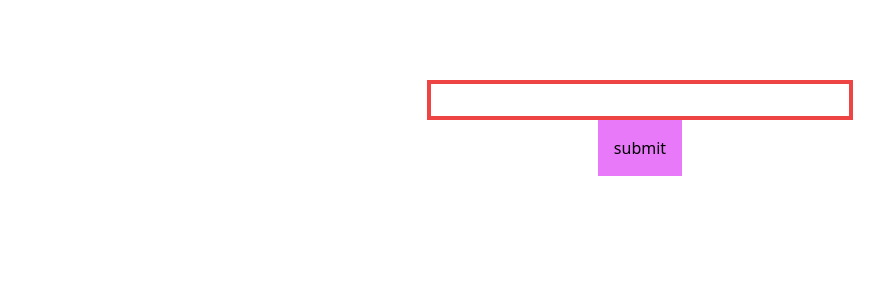
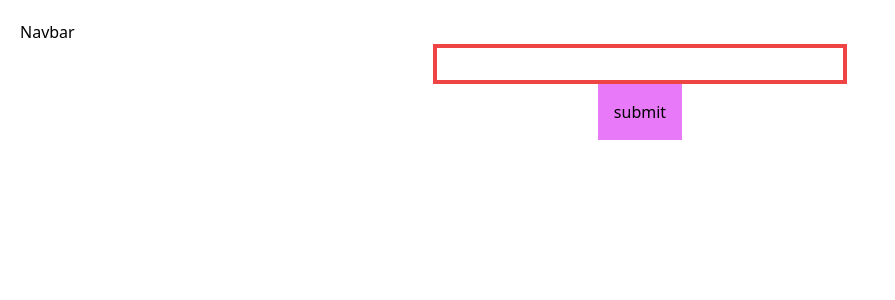
Before and after one commit to JaacielBriseo/dictionary-web-app, a React (Vite) app: page / in a window 1280 px wide. Shown: the top 300 px of the page, without its empty margins (0-895 px from the left). Built offline with nearby package versions, Linux system fonts and the light colour scheme.

Commit message:
Theme context / Theme provider configuration

```diff
--- a/src/DictionaryApp.tsx
+++ b/src/DictionaryApp.tsx
@@ -2,6 +2,7 @@ import { useCallback, useEffect, useState, useRef, ChangeEvent } from 'react';
 import { AxiosResponse } from 'axios';
 import { dictionaryApi } from './api/dictionaryApi';
 import { DictionaryResponse } from './interfaces/interfaces';
+import { Navbar } from './components/Navbar';
 
 export const DictionaryApp = () => {
 	const [data, setData] = useState<DictionaryResponse>();
@@ -27,8 +28,9 @@ export const DictionaryApp = () => {
 	}, [fetchData, query]);
 
 	return (
-		<>
-			<form className='flex flex-col justify-center items-center mt-20'>
+		<div className='p-5'>
+			<Navbar />
+			<form className='flex flex-col justify-center items-center'>
 				<input
 					type='text'
 					name='query'
@@ -44,6 +46,6 @@ export const DictionaryApp = () => {
 				</button>
 			</form>
 			<div>{JSON.stringify(data)}</div>
-		</>
+		</div>
 	);
 };
--- /dev/null
+++ b/src/components/Navbar.tsx
@@ -0,0 +1,5 @@
+export const Navbar = () => {
+  return (
+    <div>Navbar</div>
+  )
+}
--- /dev/null
+++ b/src/contexts/Theme/ThemeContext.ts
@@ -0,0 +1,7 @@
+import { createContext } from 'react';
+
+interface ThemeContextValues {
+	theme: string;
+	setTheme: React.Dispatch<React.SetStateAction<string>>;
+}
+export const ThemeContext = createContext({} as ThemeContextValues);
--- /dev/null
+++ b/src/contexts/Theme/ThemeProvider.tsx
@@ -0,0 +1,19 @@
+import { useEffect, useState } from "react";
+import { ThemeContext } from "./ThemeContext";
+
+interface Props {
+	children: React.ReactNode | React.ReactNode[];
+}
+export const ThemeContextProvider: React.FC<Props> = ({ children }) => {
+	const ThemeProvider = ThemeContext.Provider;
+	const [theme, setTheme] = useState<string>(localStorage.getItem('theme') || 'light');
+
+	useEffect(() => {
+		const root = document.documentElement;
+		root.classList.add(theme);
+		localStorage.setItem('theme', theme);
+		return () => root.classList.remove(theme);
+	}, [theme]);
+
+	return <ThemeProvider value={{ theme, setTheme }}>{children}</ThemeProvider>;
+};
--- a/src/main.tsx
+++ b/src/main.tsx
@@ -1,10 +1,13 @@
-import React from 'react'
-import ReactDOM from 'react-dom/client'
-import  { DictionaryApp } from './DictionaryApp'
-import './index.css'
+import React from 'react';
+import ReactDOM from 'react-dom/client';
+import { ThemeContextProvider } from './contexts/Theme/ThemeProvider';
+import { DictionaryApp } from './DictionaryApp';
+import './index.css';
 
 ReactDOM.createRoot(document.getElementById('root') as HTMLElement).render(
-  <React.StrictMode>
-    <DictionaryApp />
-  </React.StrictMode>,
-)
+	<React.StrictMode>
+		<ThemeContextProvider>
+			<DictionaryApp />
+		</ThemeContextProvider>
+	</React.StrictMode>
+);
--- a/tailwind.config.cjs
+++ b/tailwind.config.cjs
@@ -1,6 +1,7 @@
 /** @type {import('tailwindcss').Config} */
 module.exports = {
 	content: ['./index.html', './src/**/*.{js,ts,jsx,tsx}'],
+	darkMode: 'class',
 	theme: {
 		extend: {
 			colors: {
```
